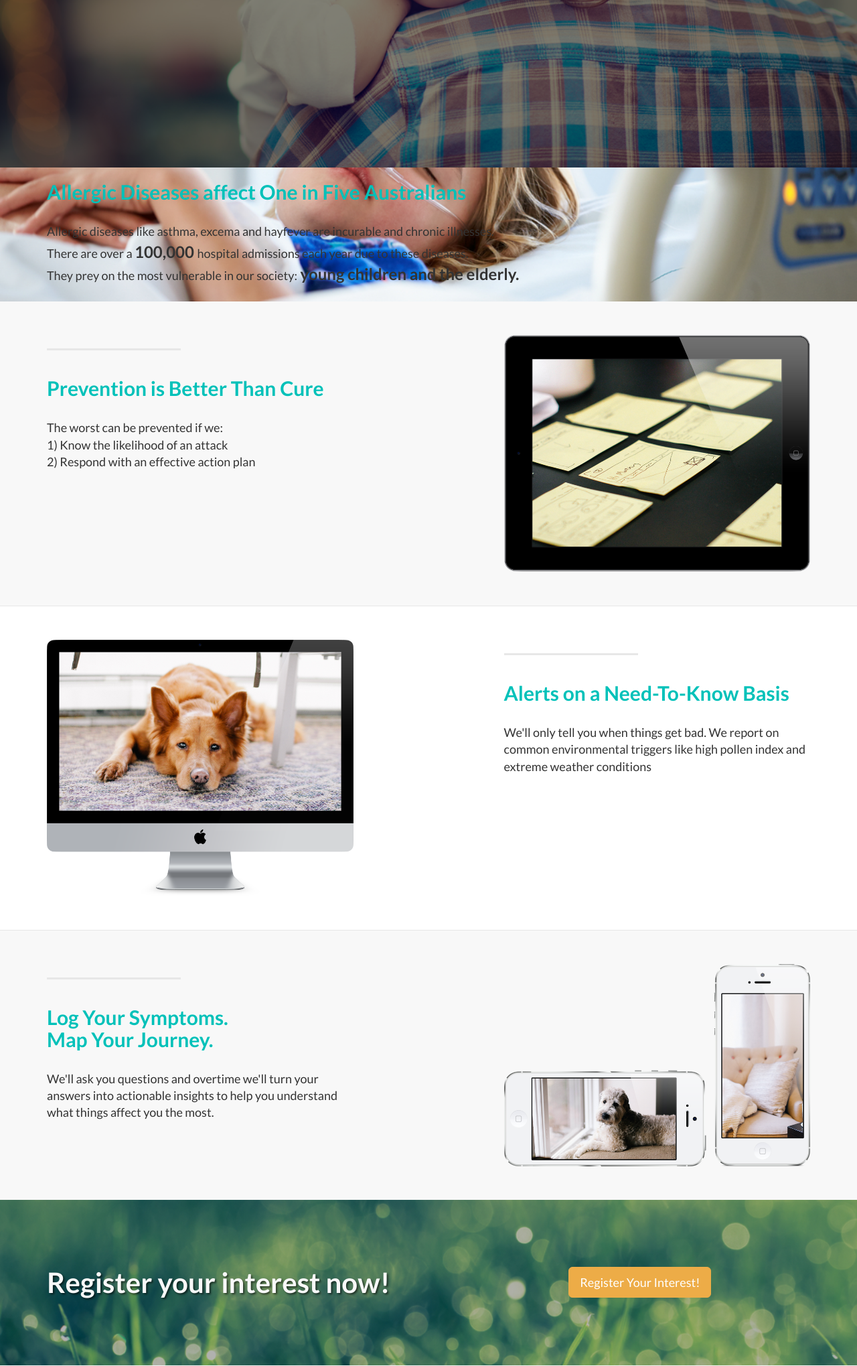
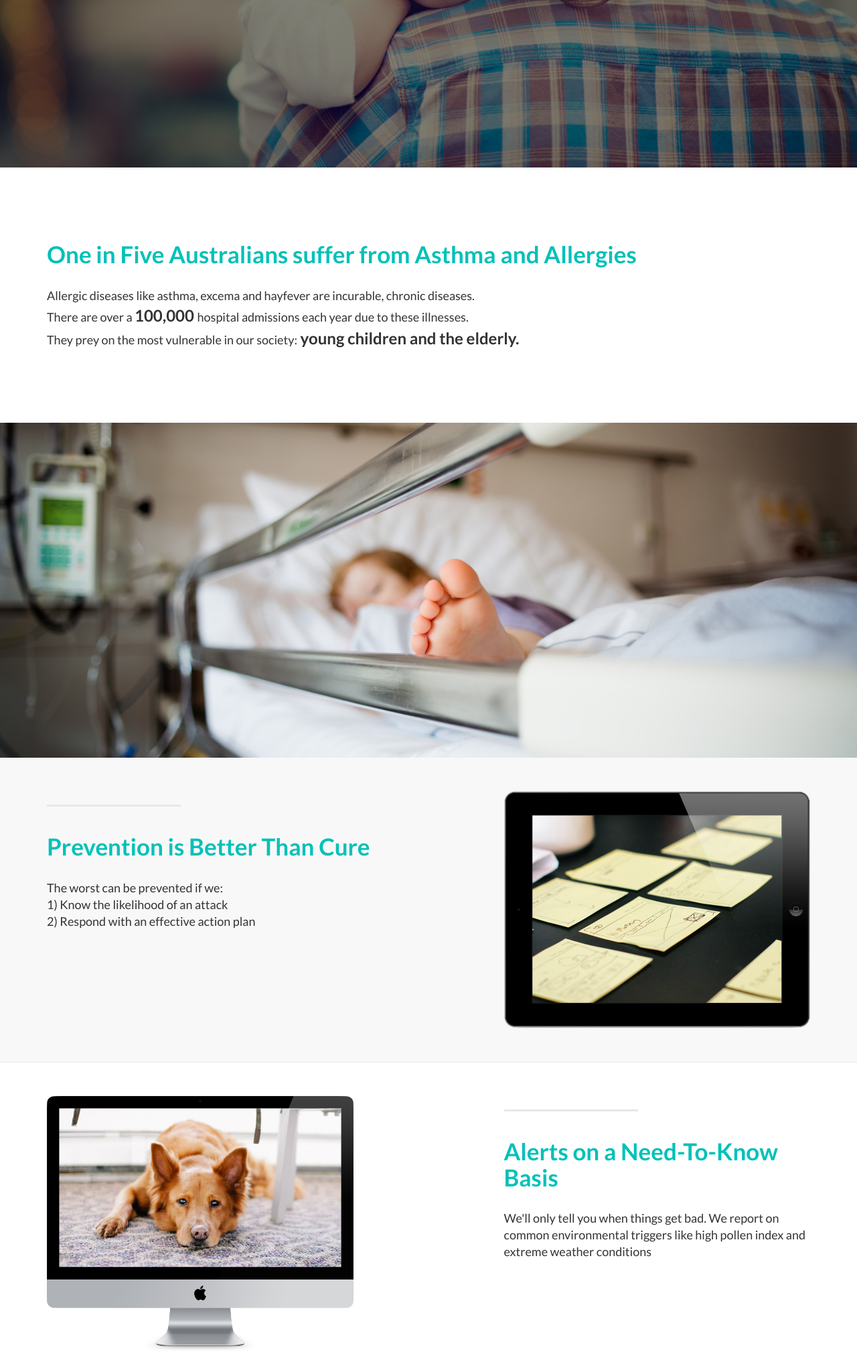
Before and after one commit to cnheu/aiqi, a Django app: page /index in a window 1280 px wide. Shown: the part 527-2566 px from the top of the page at 67% size. Run offline with Django 3.2, Linux system fonts and the light colour scheme; some libraries are stand-ins or nearby versions.

Commit message:
Changed Layout including Problem-Statement, increased section-heading font size

```diff
--- a/blog/static/css/landing-page.css
+++ b/blog/static/css/landing-page.css
@@ -96,9 +96,19 @@ h6 {
     }
 }
 
+div.content-problem-statement .h2 .p {
+    color: #333;
+}
+
+div.content-problem-statement div {
+    padding-top: 30px;
+    padding-bottom: 30px;
+}
+
 div.content-problem {
     background-color:FFF;
     background: linear-gradient(rgba(0, 0, 0, 0), rgba(0, 0, 0, 0)), url(../img/problem.jpg) no-repeat center center;
+    background-attachment: fixed;
     background-size: cover;
     height:500px;
 }
@@ -127,6 +137,7 @@ p.lead.problem {
 .section-heading {
     margin-bottom: 30px;
     color: #00C1B9;
+    font-size:35px;
 }
 
 .section-heading-spacer {
--- a/blog/templates/blog/index.html
+++ b/blog/templates/blog/index.html
@@ -101,16 +101,16 @@
 
     <!-- Page Content -->
 
-    <div class="content-problem" style="height:200px">
+    <div class="content-problem-statement">
 
         <div class="container">
             <div class="row">
                 <div class="col-lg-12 col-sm-12">
                     <!-- <hr class="section-heading-spacer"> -->
                     <!-- <div class="clearfix"></div> -->
-                    <h2 class="section-heading">Allergic Diseases affect One in Five Australians</h2>
-                    <p class="lead problem">Allergic diseases like asthma, excema and hayfever are incurable and chronic illnesses. </br>
-                    There are over a <b><font size="5"> 100,000 </font></b> hospital admissions each year due to these diseases. </br>
+                    <h2 class="section-heading">One in Five Australians suffer from Asthma and Allergies</h2>
+                    <p class="lead problem">Allergic diseases like asthma, excema and hayfever are incurable, chronic diseases. </br>
+                    There are over a <b><font size="5"> 100,000 </font></b> hospital admissions each year due to these illnesses. </br>
                     They prey on the most vulnerable in our society:<b><font size="5"> young children and the elderly.</font></b>
                 </div>
 <!--                 <div class="col-lg-5 col-lg-offset-2 col-sm-6">
@@ -122,6 +122,12 @@
         <!-- /.container -->
 
     </div>
+    <div class="content-problem">
+        <div class="container">
+            <div class="row">
+            </div>
+        </div>
+    </div>
     <!-- /.content-section-a -->
 
 	<a  name="services"></a>
@@ -129,7 +135,7 @@
 
         <div class="container">
             <div class="row">
-                <div class="col-lg-5 col-sm-6">
+                <div class="col-lg-7 col-sm-6">
                     <hr class="section-heading-spacer">
                     <div class="clearfix"></div>
                     <h2 class="section-heading">Prevention is Better Than Cure</h2>
@@ -137,7 +143,7 @@
                     1) Know the likelihood of an attack </br>
                     2) Respond with an effective action plan </p>
                 </div>
-                <div class="col-lg-5 col-lg-offset-2 col-sm-6">
+                <div class="col-lg-5 col-sm-6">
                     <img class="img-responsive" src="{% static "img/ipad.png" %}" alt="">
                 </div>
             </div>
@@ -151,7 +157,7 @@
     <div class="content-section-b">
 
         <div class="container">
-
+            <!-- TO DO -->
             <div class="row">
                 <div class="col-lg-5 col-lg-offset-1 col-sm-push-6  col-sm-6">
                     <hr class="section-heading-spacer">
@@ -175,13 +181,13 @@
         <div class="container">
 
             <div class="row">
-                <div class="col-lg-5 col-sm-6">
+                <div class="col-lg-7 col-sm-6">
                     <hr class="section-heading-spacer">
                     <div class="clearfix"></div>
                     <h2 class="section-heading">Log Your Symptoms. </br> Map Your Journey.</h2>
                     <p class="lead">We'll ask you questions and overtime we'll turn your answers into actionable insights to help you understand what things affect you the most.</p>
                 </div>
-                <div class="col-lg-5 col-lg-offset-2 col-sm-6">
+                <div class="col-lg-5 col-sm-6">
                     <img class="img-responsive" src="{% static "img/phones.png" %}" alt="">
                 </div>
             </div>
```
Also changed, not shown: blog/static/img/problem.jpg, blog/static/img/problem1.jpg (added).
